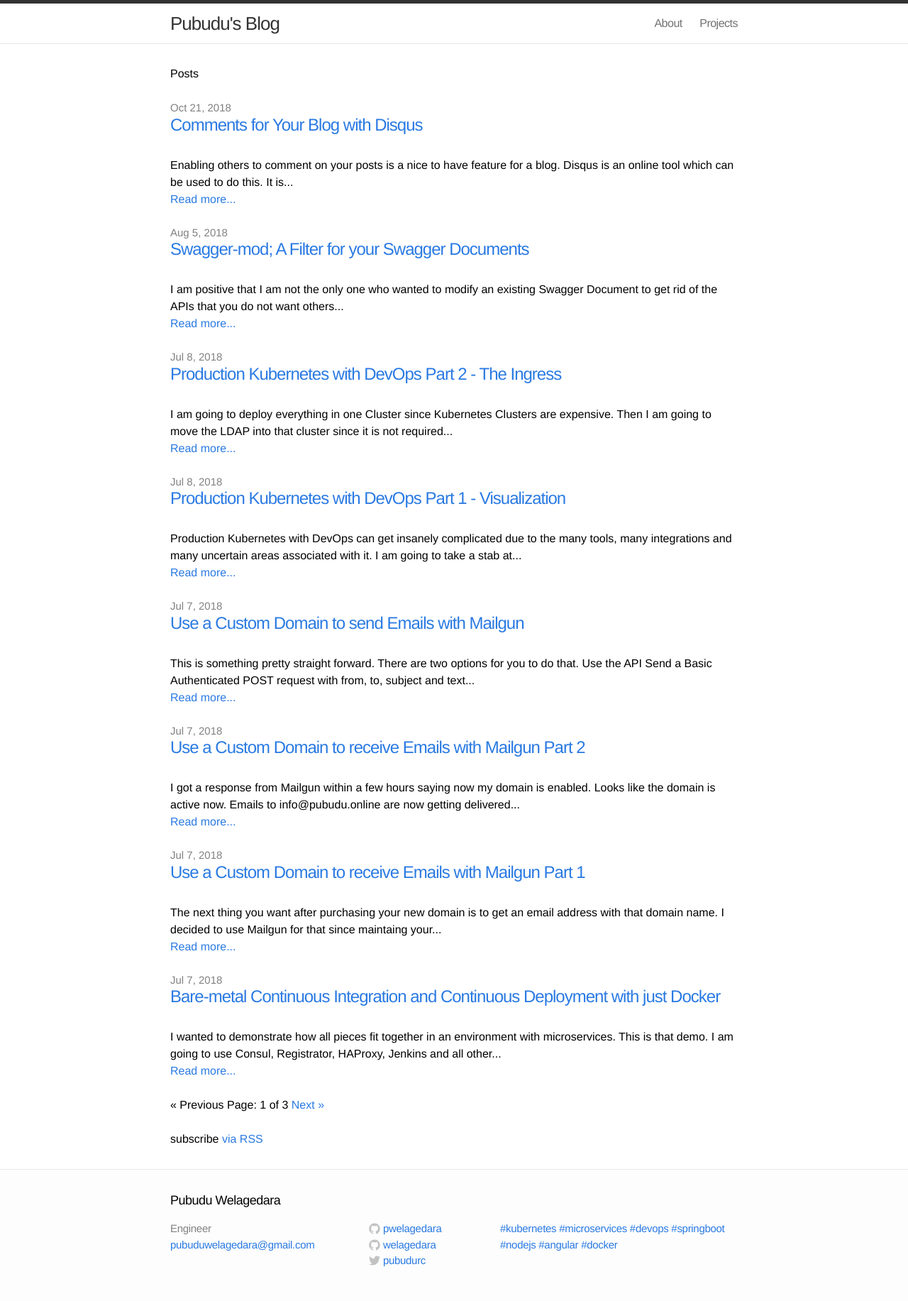
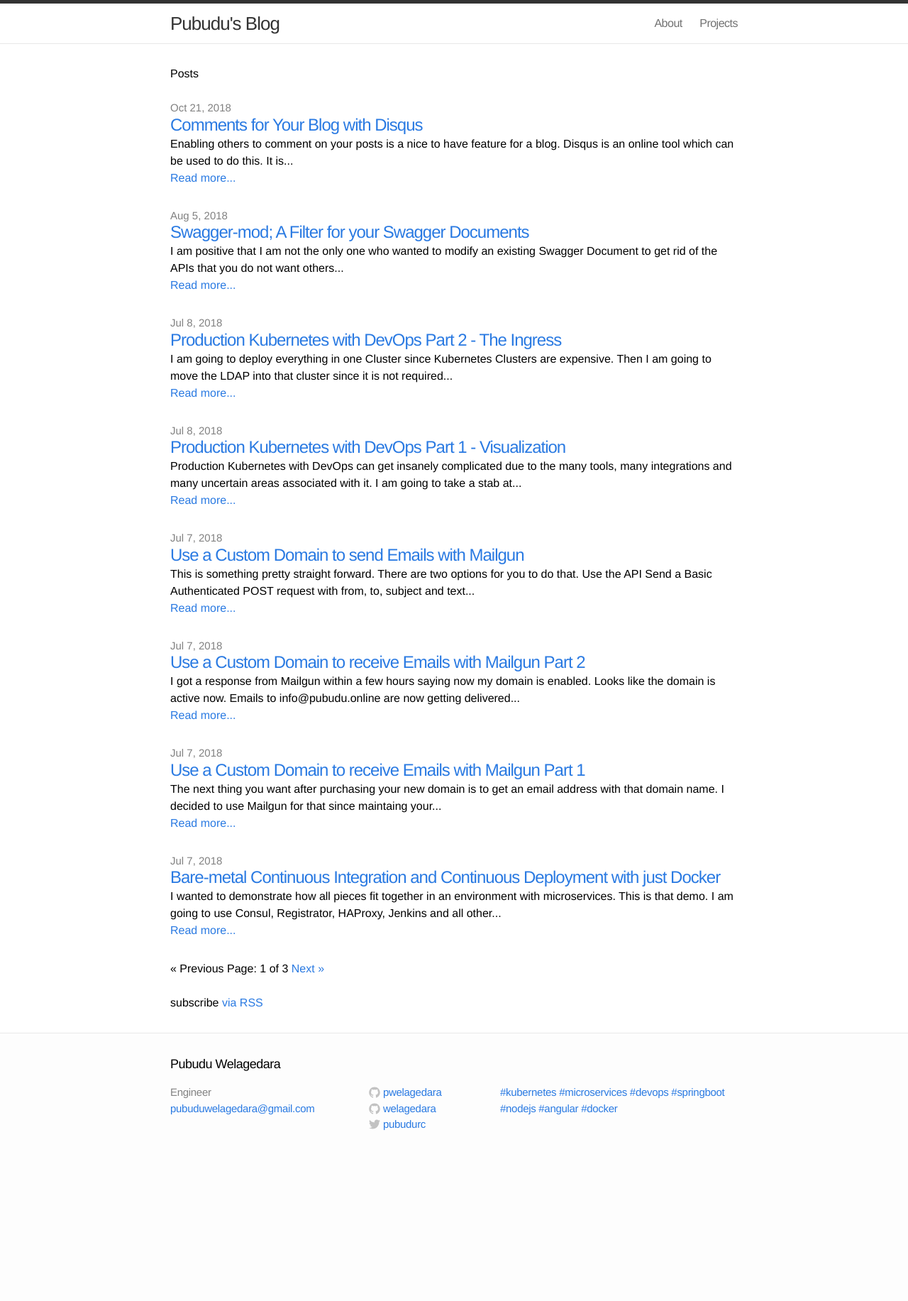
Before and after one commit to welagedara/welagedara.github.io, a Jekyll site: the page built from index.html, in a window 1280 px wide. Shown: the whole page at 71% size. Built offline with Jekyll 4.4.1, drawn with Linux system fonts in a browser that asks for light colours; the list of posts is cut into pages by our own code; after the commit the page ends 1641 px from its top, so only the background shows below that.

Commit message:
added post summary

```diff
--- a/index.html
+++ b/index.html
@@ -8,9 +8,7 @@ layout: default
 
   <ul class="posts">
     {% for post in paginator.posts %}
-    <li><span class="post-date">{{ post.date | date: "%b %-d, %Y" }}</span> <a class="post-link" href="{{ post.url }}">{{ post.title }}</a></li>
-    {{ post.content | strip_html | truncatewords:30}}<br>
-    <a href="{{ post.url }}">Read more...</a><br><br>
+    <li><span class="post-date">{{ post.date | date: "%b %-d, %Y" }}</span> <a class="post-link" href="{{ post.url }}">{{ post.title }}</a><br/>{{ post.content | strip_html | truncatewords:30}}<br><a href="{{ post.url }}">Read more...</a><br></li>
     {% endfor %}
   </ul>
 
```
